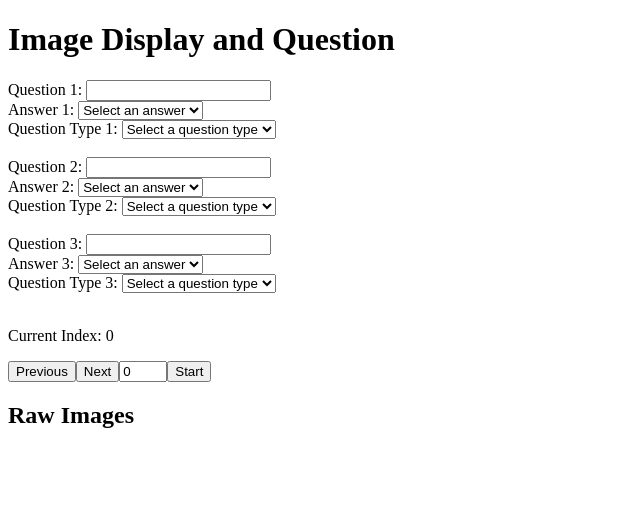
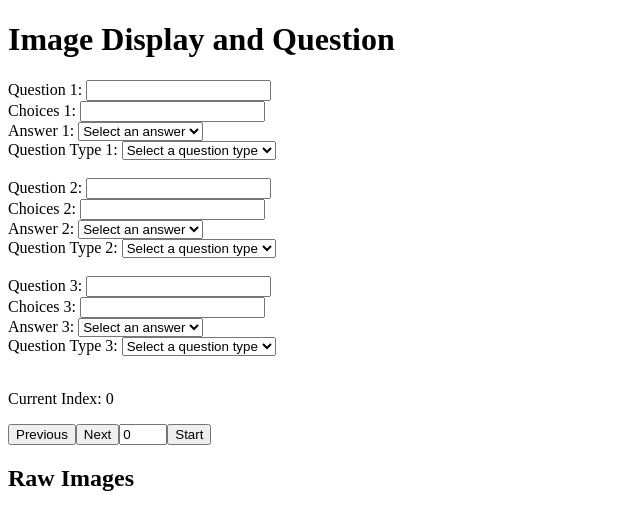
Before and after one commit to lyan62/FoodieQA, a Flask app: page / in a window 1280 px wide. Shown: the top 530 px of the page, without its empty margins (0-640 px from the left). Run offline with Flask 3, Linux system fonts and the light colour scheme; parts of the project's set-up code (start-up, migrations or seed data) failed here and were passed over.

Commit message:
add choices field

```diff
--- a/ui/app.py
+++ b/ui/app.py
@@ -70,10 +70,11 @@ def handle_user_input():
     if 'session_id' not in session:
         session['session_id'] = os.urandom(16).hex()
     questions = request.form.getlist('question')
+    choices = request.form.getlist('choices')
     answers = request.form.getlist('answer')
     question_types = request.form.getlist('question_type')
-    image_qa = [{"question": question, "answer": answer, "question_type": question_type}
-                for question, answer, question_type in zip(questions, answers, question_types)]
+    image_qa = [{"question": question, "choices":choices, "answer": answer,  "question_type": question_type}
+                for question, choices, answer, question_type in zip(questions, choices, answers, question_types)]
     save_image_data(current_index, image_qa)
 
 # Create a function to handle navigation
--- a/ui/config.yaml
+++ b/ui/config.yaml
@@ -2,7 +2,7 @@
 # if food_category_file is food_category_region, food_category should be one of
 # ["川", "湘", "赣", "黔", "徽", "闽", "粤", "浙", "苏", "鲁", "新疆", "云南", "东北","西北", "内蒙"，"上海"]
 
-food_category_file: "processed_food_category_region" # or "food_category_ingredient"
+food_category_file: "processed_food_category_ingredient" # or "food_category_ingredient"
 img_folder: "/Users/wli/projects/foodie-dataset/data-collection"
-food_category: "上海"
+food_category: "seafood"
 save_folder: "image-qa" # folder under img_folder
--- a/ui/templates/index.html
+++ b/ui/templates/index.html
@@ -32,6 +32,9 @@
         {% for i in range(3) %}
             <label for="question{{ i }}">Question {{ i+1 }}:</label>
             <input type="text" id="question{{ i }}" name="question" {% if image_qa|length > i %}value="{{ image_qa[i].question }}"{% endif %} required>
+            <br>
+            <label for="choices{{ i }}">Choices {{ i+1 }}:</label>
+            <input type="text" id="choices{{ i }}" name="choices" {% if image_qa|length > i %}value="{{ image_qa[i].choices }}"{% endif %}>
             <br>
             <label for="answer{{ i }}">Answer {{ i+1 }}:</label>
             <select id="answer{{ i }}" name="answer" required>
```
